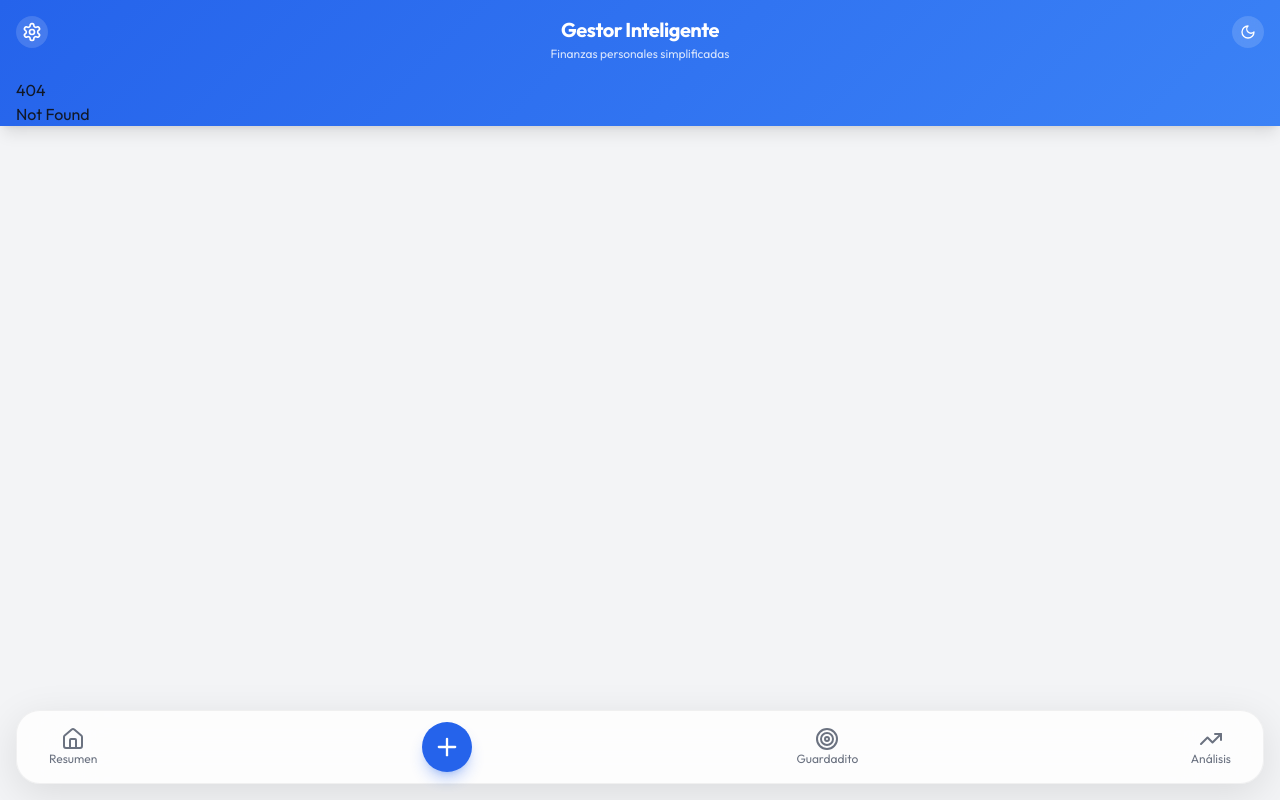
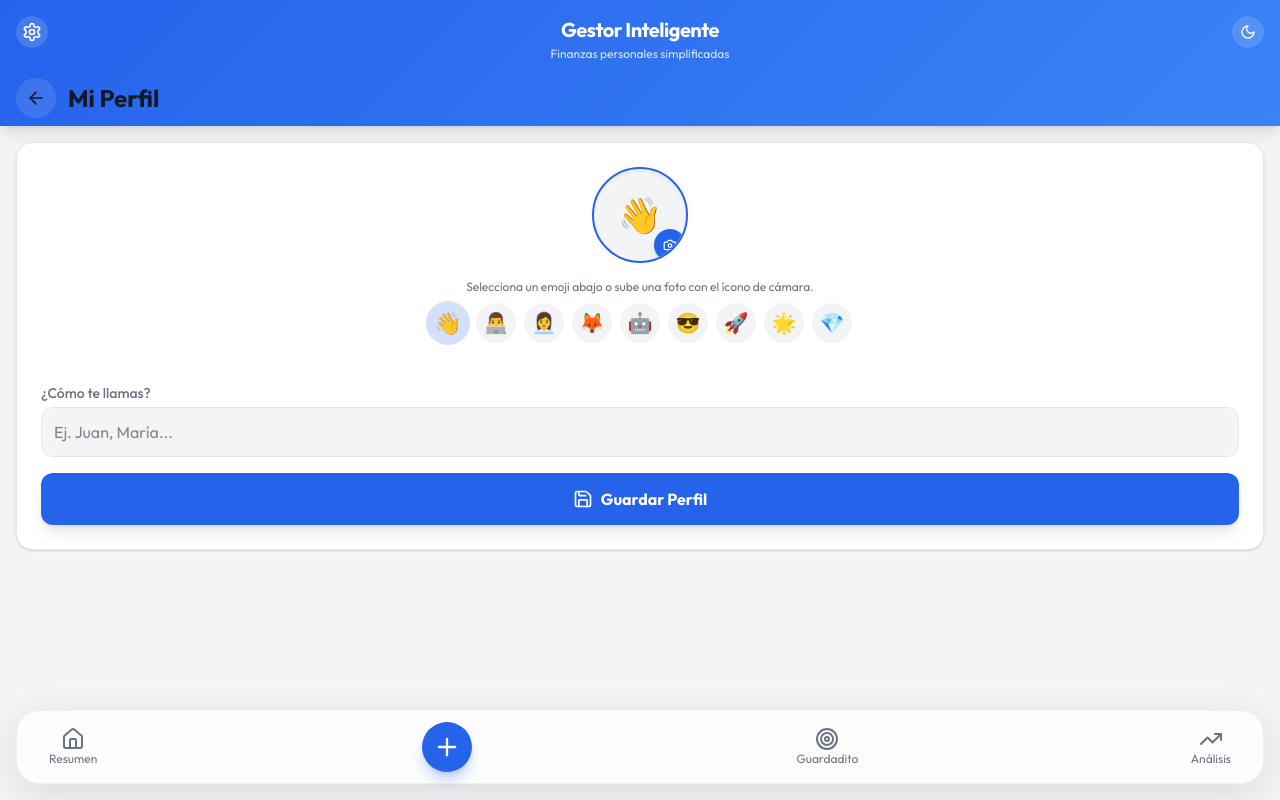
Before and after one commit to JhoJha/finanzas-p-rsonales, a SvelteKit app: page /ajustes/perfil in a window 1280 px wide. Before the commit this address had no page. Built offline with nearby package versions, Linux system fonts and the light colour scheme.

Commit message:
feat: implement user settings management, profile customization, and data backup import/export features

```diff
--- a/src/lib/schema.ts
+++ b/src/lib/schema.ts
@@ -23,7 +23,12 @@ export const AccountSchema = z.object({
 
 export const SettingsSchema = z.object({
 	baseCurrency: z.string(),
-	exchangeRates: z.record(z.string(), z.number())
+	exchangeRates: z.record(z.string(), z.number()),
+	profile: z.object({
+		name: z.string().default(''),
+		avatar: z.string().default('👋'),
+		usePhoto: z.boolean().default(false)
+	}).optional()
 });
 
 export const TransactionSchema = z.object({
--- a/src/lib/stores/settings.svelte.ts
+++ b/src/lib/stores/settings.svelte.ts
@@ -4,7 +4,12 @@ import { loadFromStorage, saveToStorage } from './storage';
 export class SettingsStore {
 	data = $state<Settings>({
 		baseCurrency: 'PEN',
-		exchangeRates: { 'USD': 3.75, 'EUR': 4.05 }
+		exchangeRates: { 'USD': 3.75, 'EUR': 4.05 },
+		profile: {
+			name: '',
+			avatar: '👋',
+			usePhoto: false
+		}
 	});
 	isReady = $state(false);
 
--- a/src/routes/+page.svelte
+++ b/src/routes/+page.svelte
@@ -21,14 +21,55 @@
 	let recentTransactions = $derived([...financeStore.transactions].reverse().slice(0, 5));
 
 	let hasExpenses = $derived(summary.expenses > 0);
+
+	let showOnboarding = $state(false);
+	let onboardName = $state('');
+
+	import { onMount } from 'svelte';
+	onMount(() => {
+		if (!financeStore.settings.profile?.name) {
+			showOnboarding = true;
+		}
+	});
+
+	function completeOnboarding() {
+		if (!onboardName.trim()) return;
+		financeStore.updateSettings({
+			profile: {
+				name: onboardName.trim(),
+				avatar: '👋',
+				usePhoto: false
+			}
+		});
+		showOnboarding = false;
+	}
 </script>
 
 <div class="animate-fade-in-up space-y-5">
+	<!-- Saludo / Perfil -->
+	<div class="flex items-center justify-between">
+		<div>
+			<p class="text-xs font-bold uppercase tracking-wider text-text-secondary">
+				{new Date().getHours() < 12 ? 'Buenos días' : new Date().getHours() < 19 ? 'Buenas tardes' : 'Buenas noches'},
+			</p>
+			<h1 class="text-2xl font-extrabold text-text">
+				{financeStore.settings.profile?.name || 'Bienvenido'}
+			</h1>
+		</div>
+		<a href="/ajustes/perfil" class="relative flex h-12 w-12 items-center justify-center rounded-full border-2 border-primary bg-surface text-2xl shadow-sm transition-transform active:scale-95 overflow-hidden">
+			{#if financeStore.settings.profile?.usePhoto && financeStore.settings.profile?.avatar.length > 10}
+				<img src={financeStore.settings.profile.avatar} alt="Avatar" class="h-full w-full object-cover" />
+			{:else}
+				{financeStore.settings.profile?.avatar || '👋'}
+			{/if}
+		</a>
+	</div>
+
 	<!-- Main Balance -->
 	<div
 		class="flex flex-col items-center justify-center rounded-2xl p-6 shadow-sm bg-surface"
 	>
-		<span class="text-sm font-medium text-text-secondary">Saldo Total (Todas las cuentas)</span>
+		<span class="text-sm font-medium text-text-secondary">Saldo Total</span>
 		<span
 			class="text-5xl font-extrabold tracking-tight"
 			style="background: {summary.balance >= 0 ? 'linear-gradient(135deg, var(--color-primary), var(--color-accent))' : 'linear-gradient(135deg, var(--color-danger), #f43f5e)'}; -webkit-background-clip: text; -webkit-text-fill-color: transparent; background-clip: text;"
@@ -202,11 +243,45 @@
 		</p>
 	</div>
 
-	<!-- Recent Transactions -->
-	<div class="rounded-2xl p-5 shadow-sm bg-surface">
-		<h2 class="mb-4 text-lg font-semibold text-text">
-			Actividad Reciente
-		</h2>
+	<!-- Últimas Transacciones -->
+	<div class="rounded-2xl p-6 shadow-sm bg-surface mb-8">
+		<div class="mb-4 flex items-center justify-between">
+			<h2 class="text-lg font-bold text-text">Últimos Movimientos</h2>
+			<a href="/analisis" class="text-xs font-semibold text-primary transition-colors hover:text-primary-dark">Ver todo</a>
+		</div>
 		<TransactionHistory transactions={recentTransactions} />
 	</div>
 </div>
+
+{#if showOnboarding}
+	<!-- Onboarding Modal -->
+	<div class="fixed inset-0 z-50 flex items-center justify-center bg-black/60 backdrop-blur-sm p-4 animate-fade-in-up">
+		<div class="w-full max-w-sm rounded-3xl p-6 shadow-2xl" style="background-color: var(--color-surface);">
+			<div class="mb-6 text-center">
+				<div class="mx-auto mb-4 flex h-16 w-16 items-center justify-center rounded-full bg-primary/10 text-3xl">👋</div>
+				<h2 class="text-2xl font-bold" style="color: var(--color-text);">¡Hola!</h2>
+				<p class="mt-2 text-sm" style="color: var(--color-text-secondary);">Para hacer esta experiencia más personal, dinos cómo te llamas.</p>
+			</div>
+
+			<div class="mb-6">
+				<input
+					type="text"
+					bind:value={onboardName}
+					placeholder="Tu nombre o apodo"
+					class="w-full rounded-xl p-4 text-center text-lg font-medium outline-none transition-all focus:ring-2 focus:ring-primary shadow-inner"
+					style="background-color: var(--color-bg); color: var(--color-text); border: 1px solid var(--color-border);"
+					onkeydown={(e) => { if(e.key === 'Enter') completeOnboarding(); }}
+				/>
+			</div>
+
+			<button
+				onclick={completeOnboarding}
+				disabled={!onboardName.trim()}
+				class="w-full rounded-xl py-4 font-bold text-white shadow-lg transition-transform active:scale-95 disabled:opacity-50 disabled:active:scale-100"
+				style="background-color: var(--color-primary);"
+			>
+				Continuar
+			</button>
+		</div>
+	</div>
+{/if}
--- a/src/routes/ajustes/+page.svelte
+++ b/src/routes/ajustes/+page.svelte
@@ -1,7 +1,7 @@
 <script lang="ts">
 	import { financeStore } from '$lib/store.svelte';
 	import { toastStore } from '$lib/toast.svelte';
-	import { Download, Upload, Settings } from '@lucide/svelte';
+	import { Download, Upload, Settings, User } from '@lucide/svelte';
 	import ThemePicker from '$lib/components/ThemePicker.svelte';
 	import { vibrate } from '$lib/utils/haptics';
 
@@ -62,8 +62,15 @@
 	<ThemePicker />
 
 	<div class="mb-6 rounded-2xl p-5 shadow-sm" style="background-color: var(--color-surface); border: 1px solid var(--color-border);">
-		<h2 class="mb-4 text-lg font-semibold" style="color: var(--color-text);">Administración</h2>
+		<h2 class="mb-4 text-lg font-semibold" style="color: var(--color-text);">Personalización y Administración</h2>
 		<div class="flex flex-col gap-3">
+			<a href="/ajustes/perfil" class="flex items-center justify-between rounded-xl p-3 transition-colors hover:bg-black/5" style="background-color: var(--color-bg);">
+				<div class="flex items-center gap-3">
+					<User size={20} style="color: var(--color-primary);" />
+					<span class="font-medium" style="color: var(--color-text);">Mi Perfil</span>
+				</div>
+				<span style="color: var(--color-text-secondary);">➔</span>
+			</a>
 			<a href="/ajustes/cuentas" class="flex items-center justify-between rounded-xl p-3 transition-colors hover:bg-black/5" style="background-color: var(--color-bg);">
 				<div class="flex items-center gap-3">
 					<span class="text-xl">💳</span>
--- /dev/null
+++ b/src/routes/ajustes/perfil/+page.svelte
@@ -0,0 +1,111 @@
+<script lang="ts">
+	import { financeStore } from '$lib/store.svelte';
+	import { toastStore } from '$lib/toast.svelte';
+	import { vibrate } from '$lib/utils/haptics';
+	import { Save, User, Camera, ArrowLeft } from '@lucide/svelte';
+	import { goto } from '$app/navigation';
+
+	let profile = $state({ ...financeStore.settings.profile });
+	let fileInput: HTMLInputElement;
+
+	function saveProfile() {
+		financeStore.updateSettings({ profile });
+		vibrate(20);
+		toastStore.add('Perfil guardado exitosamente', 'success');
+		goto('/ajustes');
+	}
+
+	async function handlePhotoUpload(e: any) {
+		const file = e.target.files?.[0];
+		if (!file) return;
+
+		// Convert to Base64
+		const reader = new FileReader();
+		reader.onload = (event) => {
+			if (event.target?.result) {
+				profile.avatar = event.target.result as string;
+				profile.usePhoto = true;
+			}
+		};
+		reader.readAsDataURL(file);
+	}
+</script>
+
+<div class="animate-fade-in-up space-y-6">
+	<!-- Header -->
+	<div class="flex items-center gap-3">
+		<button
+			onclick={() => history.back()}
+			class="flex h-10 w-10 items-center justify-center rounded-full bg-white/10 text-text transition-colors hover:bg-white/20"
+		>
+			<ArrowLeft size={20} />
+		</button>
+		<h1 class="text-2xl font-bold" style="color: var(--color-text);">Mi Perfil</h1>
+	</div>
+
+	<div class="rounded-2xl p-6 shadow-sm" style="background-color: var(--color-surface); border: 1px solid var(--color-border);">
+		<div class="mb-6 flex flex-col items-center">
+			<!-- Avatar Preview -->
+			<div class="relative mb-4 flex h-24 w-24 items-center justify-center rounded-full bg-gray-100 shadow-inner overflow-hidden text-4xl" style="border: 2px solid var(--color-primary);">
+				{#if profile.usePhoto && profile.avatar.length > 10}
+					<img src={profile.avatar} alt="Avatar" class="h-full w-full object-cover" />
+				{:else}
+					{profile.avatar || '👋'}
+				{/if}
+
+				<button
+					onclick={() => fileInput.click()}
+					class="absolute bottom-0 right-0 flex h-8 w-8 items-center justify-center rounded-full bg-primary text-white shadow-md hover:scale-105 active:scale-95"
+				>
+					<Camera size={14} />
+				</button>
+				<input type="file" accept="image/*" bind:this={fileInput} onchange={handlePhotoUpload} class="hidden" />
+			</div>
+
+			<p class="text-xs text-center mb-2" style="color: var(--color-text-secondary);">
+				Selecciona un emoji abajo o sube una foto con el ícono de cámara.
+			</p>
+
+			{#if profile.usePhoto}
+				<button
+					onclick={() => { profile.usePhoto = false; profile.avatar = '👋'; }}
+					class="text-xs text-red-500 underline mb-4"
+				>
+					Quitar foto y usar Emoji
+				</button>
+			{:else}
+				<div class="flex flex-wrap justify-center gap-2 mb-4">
+					{#each ['👋','👨‍💻','👩‍💼','🦊','🤖','😎','🚀','🌟','💎'] as emoji}
+						<button
+							onclick={() => { profile.avatar = emoji; profile.usePhoto = false; vibrate(10); }}
+							class="flex h-10 w-10 items-center justify-center rounded-full text-xl transition-all {profile.avatar === emoji ? 'bg-primary/20 scale-110' : 'bg-bg hover:bg-bg/80'}"
+						>
+							{emoji}
+						</button>
+					{/each}
+				</div>
+			{/if}
+		</div>
+
+		<div class="space-y-4">
+			<div>
+				<label class="mb-1 block text-sm font-medium" style="color: var(--color-text-secondary);">¿Cómo te llamas?</label>
+				<input
+					type="text"
+					bind:value={profile.name}
+					placeholder="Ej. Juan, María..."
+					class="w-full rounded-xl p-3 outline-none transition-all focus:ring-2 focus:ring-primary"
+					style="background-color: var(--color-bg); color: var(--color-text); border: 1px solid var(--color-border);"
+				/>
+			</div>
+
+			<button
+				onclick={saveProfile}
+				class="mt-4 flex w-full items-center justify-center gap-2 rounded-xl py-3.5 font-bold text-white shadow-lg transition-transform active:scale-95 bg-primary"
+			>
+				<Save size={20} />
+				Guardar Perfil
+			</button>
+		</div>
+	</div>
+</div>
```
